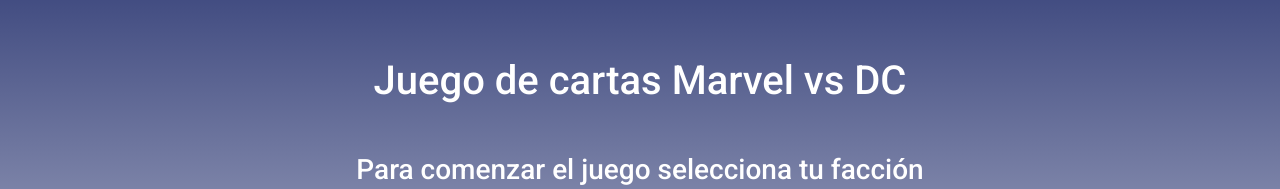
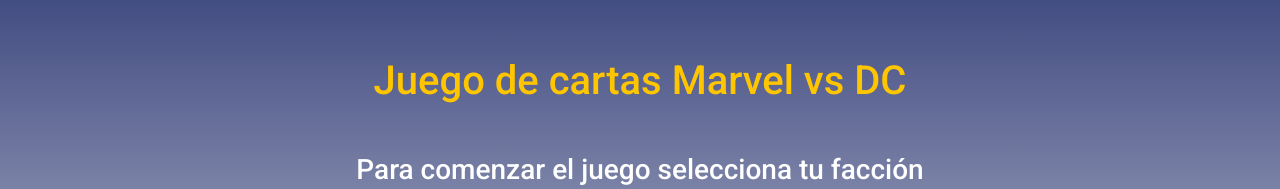
Before and after one commit to Esteban674/JuegoCartas-PereaEsteban, a plain HTML site: page index.html in a window 1280 px wide. Shown: the part 109-298 px from the top of the page. Drawn offline with nearby package versions, Linux system fonts and the light colour scheme.

Commit message:
TercerPrentregaProyectoFinal

```diff
--- a/css/styles.css
+++ b/css/styles.css
@@ -34,6 +34,10 @@ nav{
 
 .nav-link{
   color: white;
+}
+
+h1{
+  color: #ffc600;
 }
 
 h3{
```
